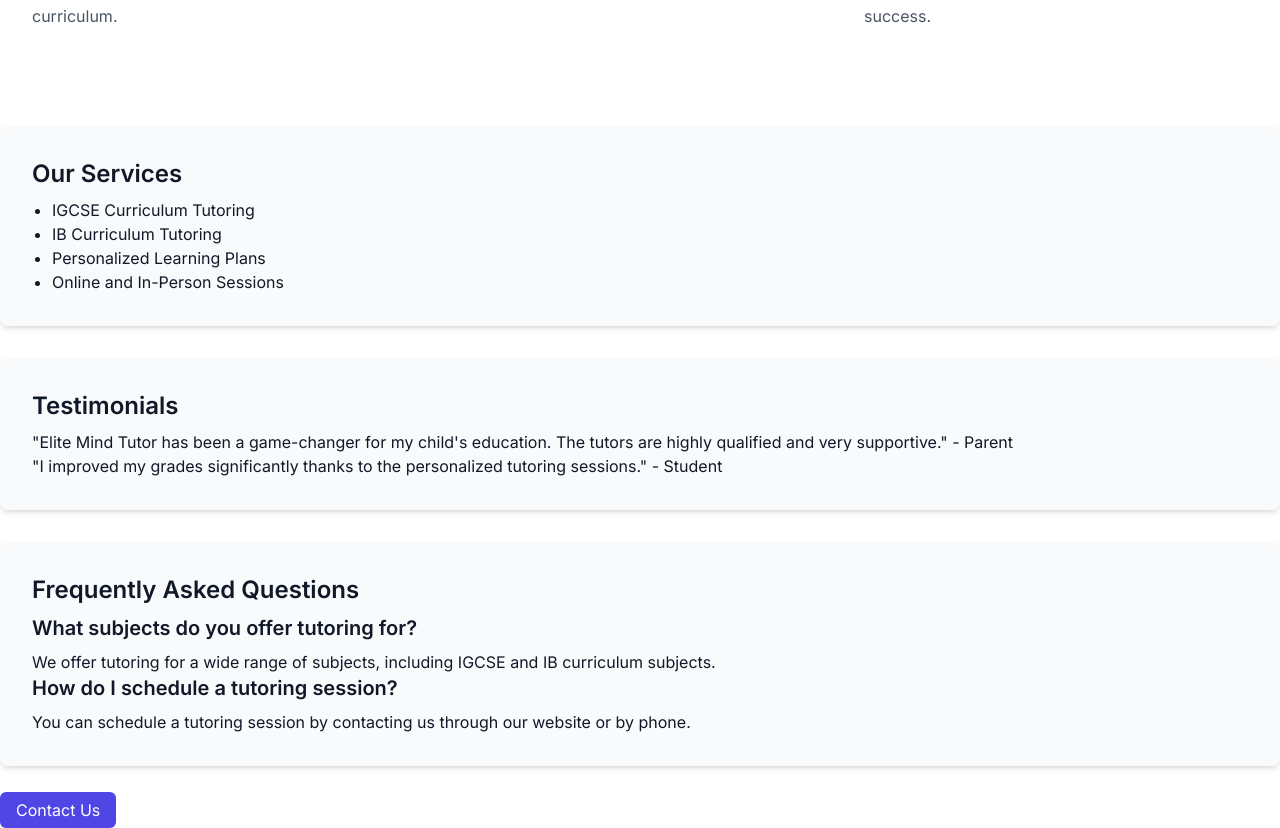
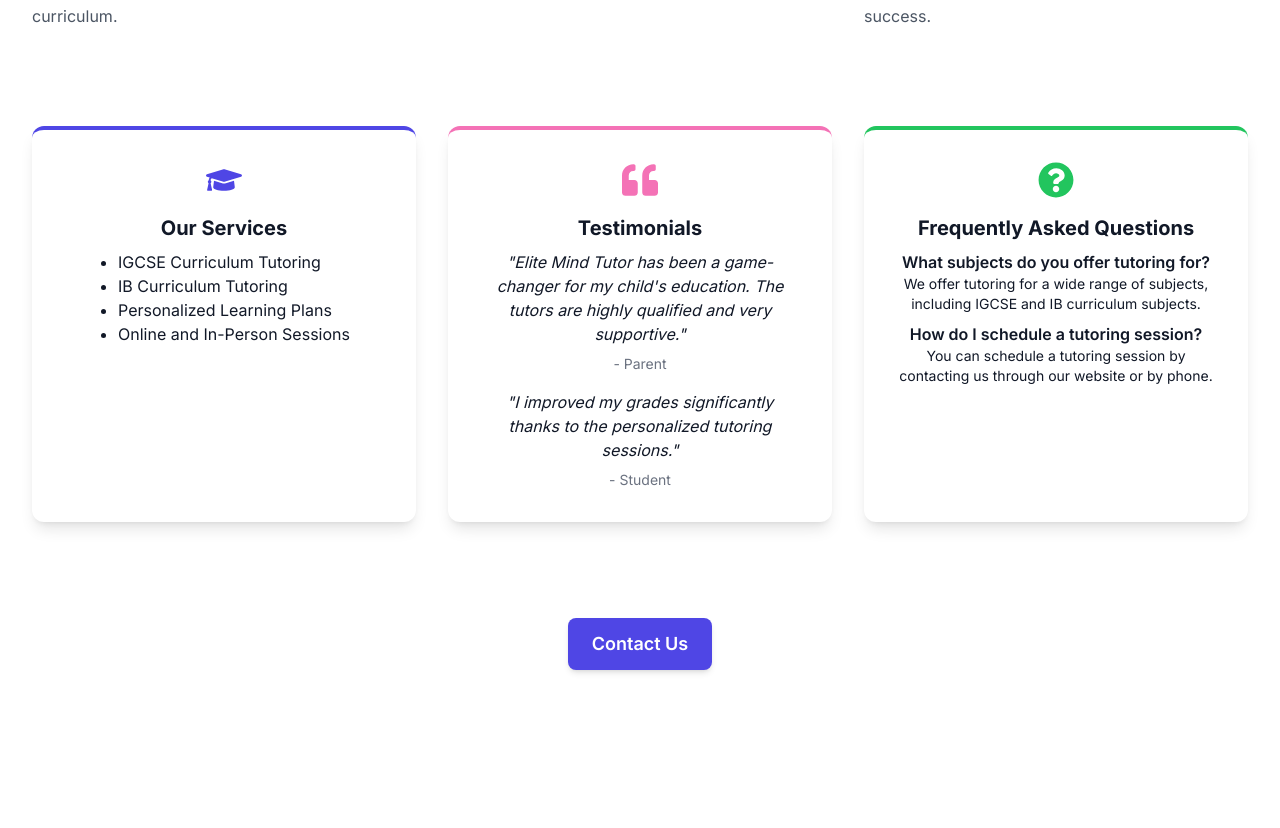
Before and after one commit to MrDingSan/elite-mind-tutor, a Next.js app: page / in a window 1280 px wide. Shown: the part 1042-1870 px from the top of the page. After the commit the page ends 1776 px from the top, so only its background shows below. Built offline with nearby package versions, Linux system fonts and the light colour scheme.

Commit message:
Design: Redesign homepage sections for a holistic and modern look

```diff
--- a/src/app/page.tsx
+++ b/src/app/page.tsx
@@ -1,6 +1,6 @@
 import React from 'react';
 import Link from "next/link";
-import { FaGraduationCap, FaUserTie, FaBook } from "react-icons/fa";
+import { FaGraduationCap, FaUserTie, FaBook, FaQuoteLeft, FaQuestionCircle } from "react-icons/fa";
 import Head from 'next/head';
 
 export default function Home() {
@@ -109,32 +109,46 @@
         </div>
       </div>
 
-      {/* New sections for content */}
-      <section className="mb-8 bg-gray-50 p-8 rounded-lg shadow-md">
-        <h2 className="text-2xl font-semibold mb-2">Our Services</h2>
-        <ul className="list-disc pl-5">
-          <li>IGCSE Curriculum Tutoring</li>
-          <li>IB Curriculum Tutoring</li>
-          <li>Personalized Learning Plans</li>
-          <li>Online and In-Person Sessions</li>
-        </ul>
-      </section>
+      {/* Services, Testimonials, FAQ as cards */}
+      <div className="mx-auto max-w-7xl px-6 lg:px-8 pb-24 grid grid-cols-1 md:grid-cols-3 gap-8">
+        {/* Services Card */}
+        <div className="bg-white rounded-xl shadow-lg p-8 flex flex-col items-center text-center border-t-4 border-indigo-600">
+          <FaGraduationCap className="text-indigo-600 text-4xl mb-4" />
+          <h2 className="text-xl font-bold mb-2">Our Services</h2>
+          <ul className="list-disc pl-5 text-left">
+            <li>IGCSE Curriculum Tutoring</li>
+            <li>IB Curriculum Tutoring</li>
+            <li>Personalized Learning Plans</li>
+            <li>Online and In-Person Sessions</li>
+          </ul>
+        </div>
+        {/* Testimonials Card */}
+        <div className="bg-white rounded-xl shadow-lg p-8 flex flex-col items-center text-center border-t-4 border-pink-400">
+          <FaQuoteLeft className="text-pink-400 text-4xl mb-4" />
+          <h2 className="text-xl font-bold mb-2">Testimonials</h2>
+          <blockquote className="italic mb-2">"Elite Mind Tutor has been a game-changer for my child's education. The tutors are highly qualified and very supportive."</blockquote>
+          <span className="text-sm text-gray-500 mb-4">- Parent</span>
+          <blockquote className="italic mb-2">"I improved my grades significantly thanks to the personalized tutoring sessions."</blockquote>
+          <span className="text-sm text-gray-500">- Student</span>
+        </div>
+        {/* FAQ Card */}
+        <div className="bg-white rounded-xl shadow-lg p-8 flex flex-col items-center text-center border-t-4 border-green-500">
+          <FaQuestionCircle className="text-green-500 text-4xl mb-4" />
+          <h2 className="text-xl font-bold mb-2">Frequently Asked Questions</h2>
+          <div className="mb-2">
+            <h3 className="font-semibold">What subjects do you offer tutoring for?</h3>
+            <p className="text-sm">We offer tutoring for a wide range of subjects, including IGCSE and IB curriculum subjects.</p>
+          </div>
+          <div>
+            <h3 className="font-semibold">How do I schedule a tutoring session?</h3>
+            <p className="text-sm">You can schedule a tutoring session by contacting us through our website or by phone.</p>
+          </div>
+        </div>
+      </div>
 
-      <section className="mb-8 bg-gray-50 p-8 rounded-lg shadow-md">
-        <h2 className="text-2xl font-semibold mb-2">Testimonials</h2>
-        <p>"Elite Mind Tutor has been a game-changer for my child's education. The tutors are highly qualified and very supportive." - Parent</p>
-        <p>"I improved my grades significantly thanks to the personalized tutoring sessions." - Student</p>
-      </section>
-
-      <section className="mb-8 bg-gray-50 p-8 rounded-lg shadow-md">
-        <h2 className="text-2xl font-semibold mb-2">Frequently Asked Questions</h2>
-        <h3 className="text-xl font-semibold mb-2">What subjects do you offer tutoring for?</h3>
-        <p>We offer tutoring for a wide range of subjects, including IGCSE and IB curriculum subjects.</p>
-        <h3 className="text-xl font-semibold mb-2">How do I schedule a tutoring session?</h3>
-        <p>You can schedule a tutoring session by contacting us through our website or by phone.</p>
-      </section>
-
-      <Link href="/contact" className="bg-indigo-600 text-white px-4 py-2 rounded-md">Contact Us</Link>
+      <div className="flex justify-center pb-16">
+        <Link href="/contact" className="bg-indigo-600 text-white px-6 py-3 rounded-lg text-lg font-semibold shadow-md hover:bg-indigo-700 transition">Contact Us</Link>
+      </div>
     </div>
   );
 }
```
